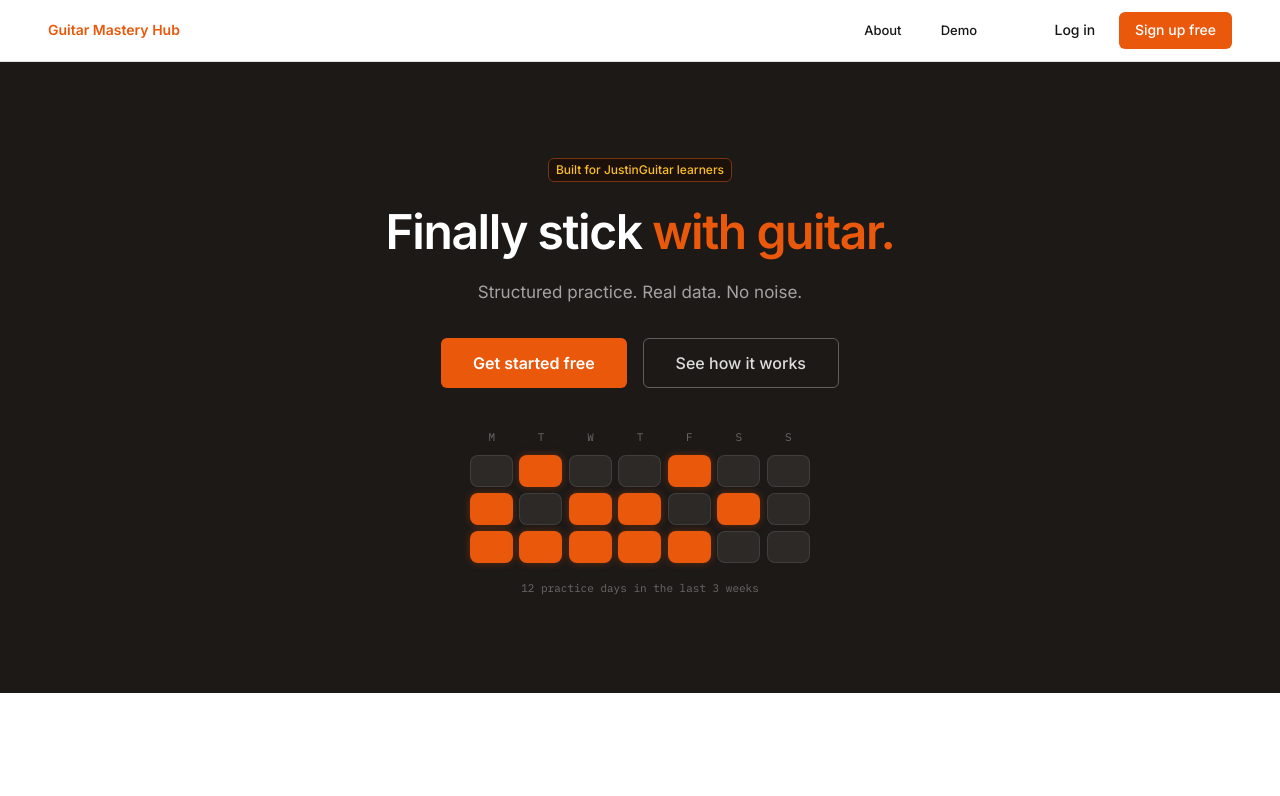
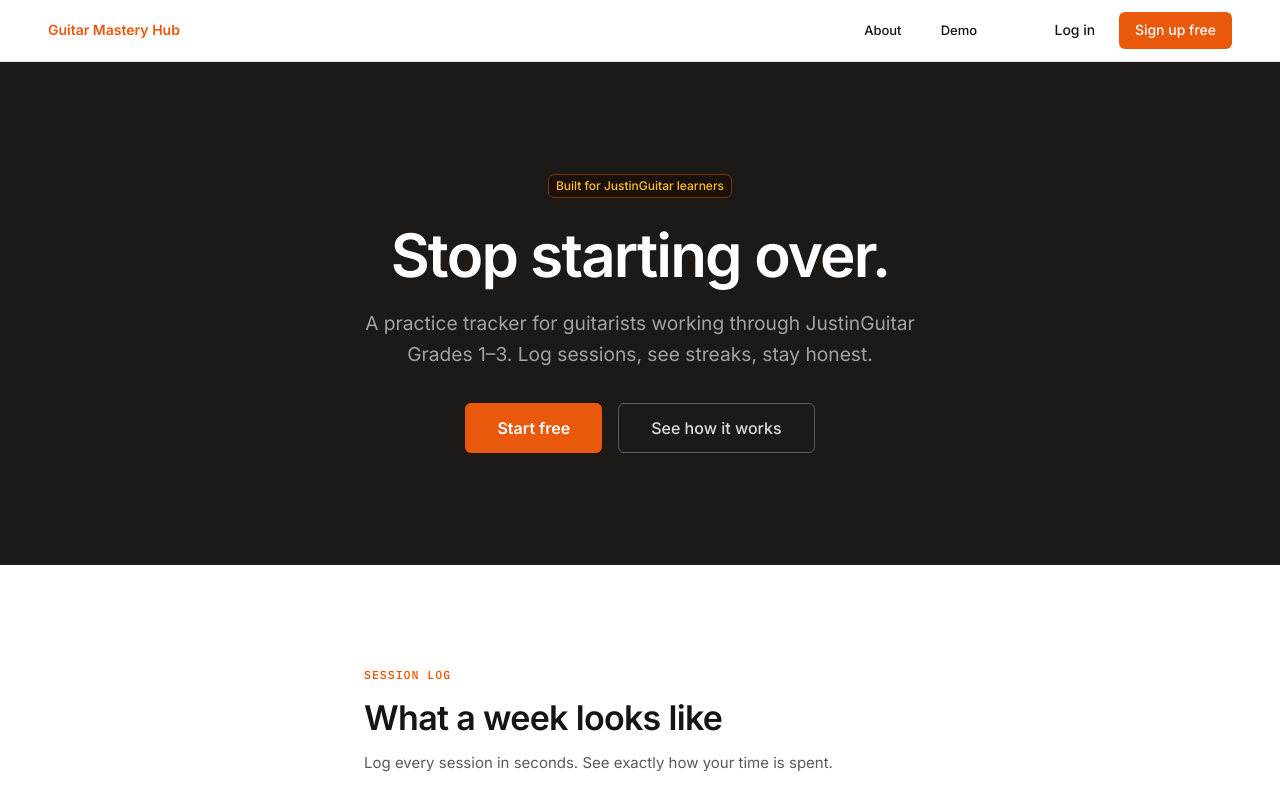
Before and after one commit to rajathbrgowda/guitar-mastery-hub, a React (Vite) app in the folder client/: page / in a window 1280 px wide. Shown: the top 796 px of the page. Built offline with nearby package versions, Linux system fonts and the light colour scheme; no server answers; some icons are missing.

Commit message:
copy(hero): identity-first headline — Stop starting over

```diff
--- a/client/src/pages/Landing.tsx
+++ b/client/src/pages/Landing.tsx
@@ -8,7 +8,6 @@ import Paper from '@mui/material/Paper';
 import { Link as RouterLink, Navigate, useNavigate } from 'react-router-dom';
 import { useAuth } from '../context/AuthContext';
 import { DarkModeToggle } from '../components/DarkModeToggle';
-import StreakCalendar from '../components/StreakCalendar';
 import WhyIBuiltThis from '../components/WhyIBuiltThis';
 import AboutDeveloper from '../components/AboutDeveloper';
 import FAQSection from '../components/FAQSection';
@@ -141,9 +140,10 @@ export default function Landing() {
 
       {/* ── Dark hero ────────────────────────────────────────────────────────── */}
       <Box
+        id="hero"
         component="section"
         aria-labelledby="hero-heading"
-        sx={{ bgcolor: '#1c1917', pt: { xs: 8, sm: 12 }, pb: { xs: 8, sm: 12 } }}
+        sx={{ bgcolor: '#1c1917', py: { xs: 8, md: 14 } }}
       >
         <Container maxWidth="sm" sx={{ textAlign: 'center', ...fadeInUp }}>
           <Chip
@@ -165,40 +165,52 @@ export default function Landing() {
             variant="h1"
             fontWeight={700}
             sx={{
-              fontSize: { xs: '2.25rem', sm: '3rem' },
+              fontSize: { xs: '2rem', sm: '3rem', md: '3.75rem' },
               letterSpacing: '-0.03em',
               lineHeight: 1.1,
               color: '#ffffff',
               mb: 2.5,
             }}
           >
-            Finally stick{' '}
-            <Box component="span" sx={{ color: 'primary.main' }}>
-              with guitar.
-            </Box>
+            Stop starting over.
           </Typography>
 
           <Typography
             variant="body1"
-            sx={{ color: 'rgba(255,255,255,0.6)', mb: 4, fontSize: '1.0625rem', lineHeight: 1.65 }}
+            sx={{
+              color: 'rgba(255,255,255,0.6)',
+              mb: 4,
+              fontSize: { xs: '1rem', sm: '1.2rem' },
+              lineHeight: 1.65,
+            }}
           >
-            Structured practice. Real data. No noise.
+            A practice tracker for guitarists working through JustinGuitar Grades 1–3. Log sessions,
+            see streaks, stay honest.
           </Typography>
 
-          <Box sx={{ display: 'flex', gap: 2, justifyContent: 'center', flexWrap: 'wrap' }}>
+          <Box
+            sx={{
+              display: 'flex',
+              gap: 2,
+              justifyContent: 'center',
+              flexDirection: { xs: 'column', sm: 'row' },
+            }}
+          >
             <Button
               variant="contained"
               size="large"
-              onClick={() => navigate('/login?mode=signup')}
+              component={RouterLink}
+              to="/login?mode=signup"
               sx={{ px: 4, py: 1.25, fontSize: '1rem', fontWeight: 600 }}
-              aria-label="Get started free — sign up"
+              aria-label="Start free — sign up"
             >
-              Get started free
+              Start free
             </Button>
             <Button
               variant="outlined"
               size="large"
-              onClick={() => navigate('/demo')}
+              component="a"
+              href="#how-it-works"
               sx={{
                 px: 4,
                 py: 1.25,
@@ -210,13 +222,11 @@ export default function Landing() {
                   bgcolor: 'rgba(255,255,255,0.05)',
                 },
               }}
-              aria-label="See how it works — demo"
+              aria-label="See how it works"
             >
               See how it works
             </Button>
           </Box>
-
-          <StreakCalendar />
         </Container>
       </Box>
 
```
